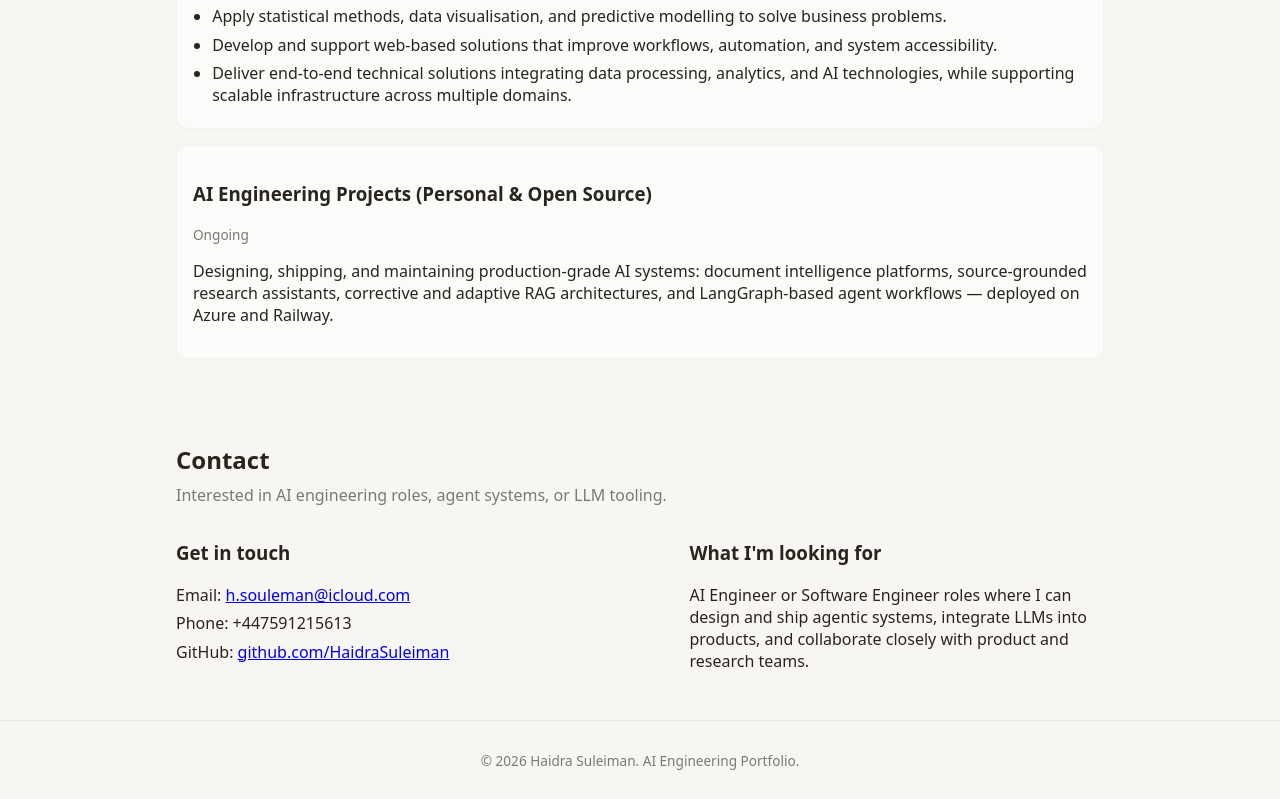
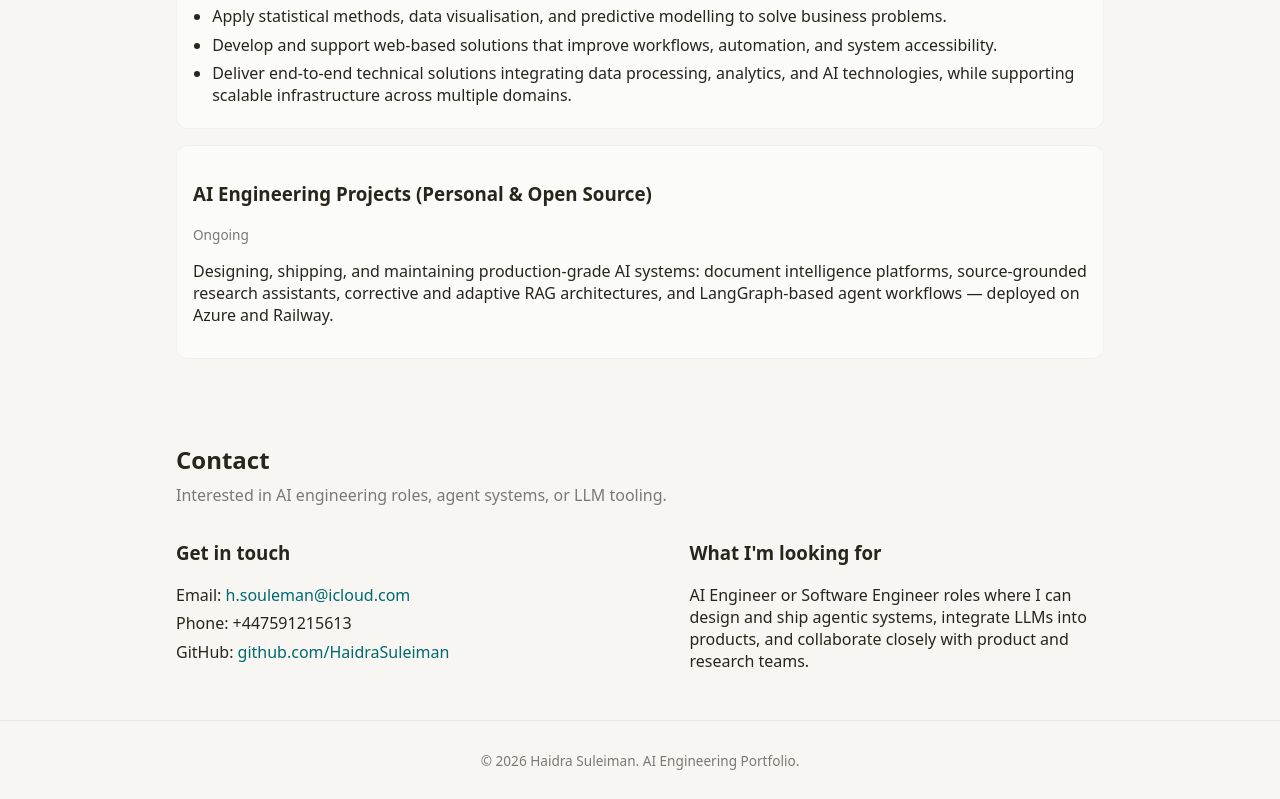
Before and after one commit to HaidraSuleiman/AI-personal-Portfolio, a React (Vite) app: page / in a window 1280 px wide. Shown: the part 3552-4351 px from the top of the page. Built offline with nearby package versions, Linux system fonts and the light colour scheme.

Commit message:
Add contact list styles in app.css for improved UI interaction
- Introduced styles for contact list links, including color, font weight, padding, and hover effects.
- Enhanced user experience with transition effects for link interactions.

```diff
--- a/src/app.css
+++ b/src/app.css
@@ -348,6 +348,21 @@ body {
   margin-bottom: 0.4rem;
 }
 
+.contact-list a {
+  color: var(--primary);
+  font-weight: 500;
+  text-decoration: none;
+  padding: 0.1rem 0.3rem;
+  margin: -0.1rem -0.3rem;
+  border-radius: 6px;
+  transition: color 160ms ease, background 160ms ease;
+}
+
+.contact-list a:hover {
+  color: var(--primary-hover);
+  background: rgba(1, 105, 111, 0.09);
+}
+
 .footer {
   border-top: 1px solid rgba(0, 0, 0, 0.06);
   padding: var(--space-4);
```
